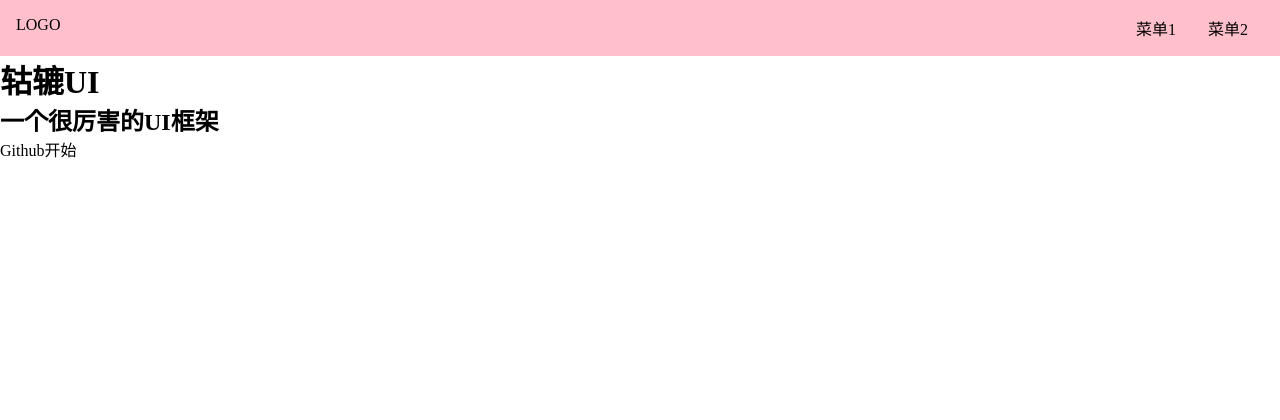
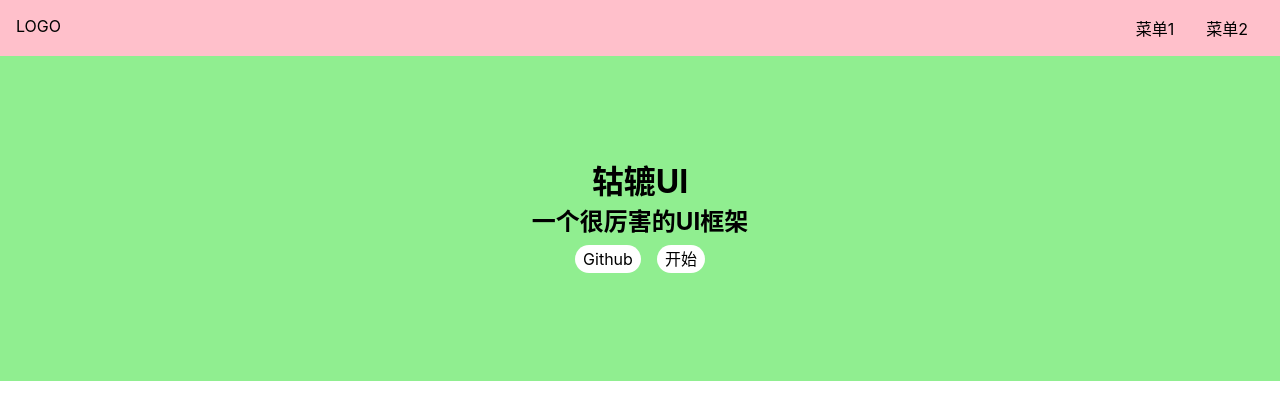
Before and after one commit to frankehao/vue-wheel, a Vue app: page /#/ in a window 1280 px wide. Shown: the top 420 px of the page. Built offline with nearby package versions, Linux system fonts and the light colour scheme.

Commit message:
初始化 aside 的 html

```diff
--- a/src/index.scss
+++ b/src/index.scss
@@ -12,5 +12,16 @@
   color: inherit;
   &:hover {
     border-bottom: 1px solid;
+    cursor: pointer;
   }
 }
+body {
+  font-size: 16px;
+  // 为什么这样写 font-family
+  // 答案见 https://github.com/zenozeng/fonts.css/
+  font-family: -apple-system, 'Noto Sans', 'Helvetica Neue', Helvetica,
+    'Nimbus Sans L', Arial, 'Liberation Sans', 'PingFang SC', 'Hiragino Sans GB',
+    'Noto Sans CJK SC', 'Source Han Sans SC', 'Source Han Sans CN',
+    'Microsoft YaHei', 'Wenquanyi Micro Hei', 'WenQuanYi Zen Hei', 'ST Heiti',
+    SimHei, 'WenQuanYi Zen Hei Sharp', sans-serif;
+}
--- a/src/main.ts
+++ b/src/main.ts
@@ -10,7 +10,7 @@
   history: history,
   routes: [
     { path: '/', component: Home },
-    { path: '/xxx', component: Doc },
+    { path: '/doc', component: Doc },
   ],
 })
 const app = createApp(App)
--- a/src/views/Doc.vue
+++ b/src/views/Doc.vue
@@ -2,7 +2,23 @@
   <div>
     <Topnav />
     <div class="content">
-      <aside>边栏</aside>
+      <aside>
+        <h2>组件列表</h2>
+        <ol>
+          <li>
+            <router-link to="/doc/switch">Switch 组件</router-link>
+          </li>
+          <li>
+            <router-link to="/doc/button">Button 组件</router-link>
+          </li>
+          <li>
+            <router-link to="/doc/dialog">Dialog 组件</router-link>
+          </li>
+          <li>
+            <router-link to="/doc/tabs">Tabs 组件</router-link>
+          </li>
+        </ol>
+      </aside>
       <main>主内容</main>
     </div>
   </div>
--- a/src/views/Home.vue
+++ b/src/views/Home.vue
@@ -6,7 +6,7 @@
       <h2>一个很厉害的UI框架</h2>
       <p class="actions">
         <a href="">Github</a>
-        <a href="">开始</a>
+        <router-link to="/doc">开始</router-link>
       </p>
     </div>
   </div>
@@ -20,20 +20,24 @@
 }
 </script>
 <style lang="scss" scoped>
-.topnav {
-  background: pink;
+.banner {
+  padding: 100px 0;
   display: flex;
-  padding: 16px;
-  > .logo {
-    max-width: 6em;
-    margin-right: auto;
-  }
-  > .menu {
-    display: flex;
-    white-space: nowrap;
-    flex-wrap: nowrap;
-    > li {
-      margin: 0 1em;
+  justify-content: center;
+  align-items: center;
+  flex-direction: column;
+  background: lightgreen;
+  > .actions {
+    padding: 8px 0;
+    a {
+      margin: 0 8px;
+      background: #fff;
+      display: inline-block;
+      $h: 28px;
+      height: $h;
+      line-height: $h;
+      border-radius: $h/2;
+      padding: 0 8px;
     }
   }
 }
```
